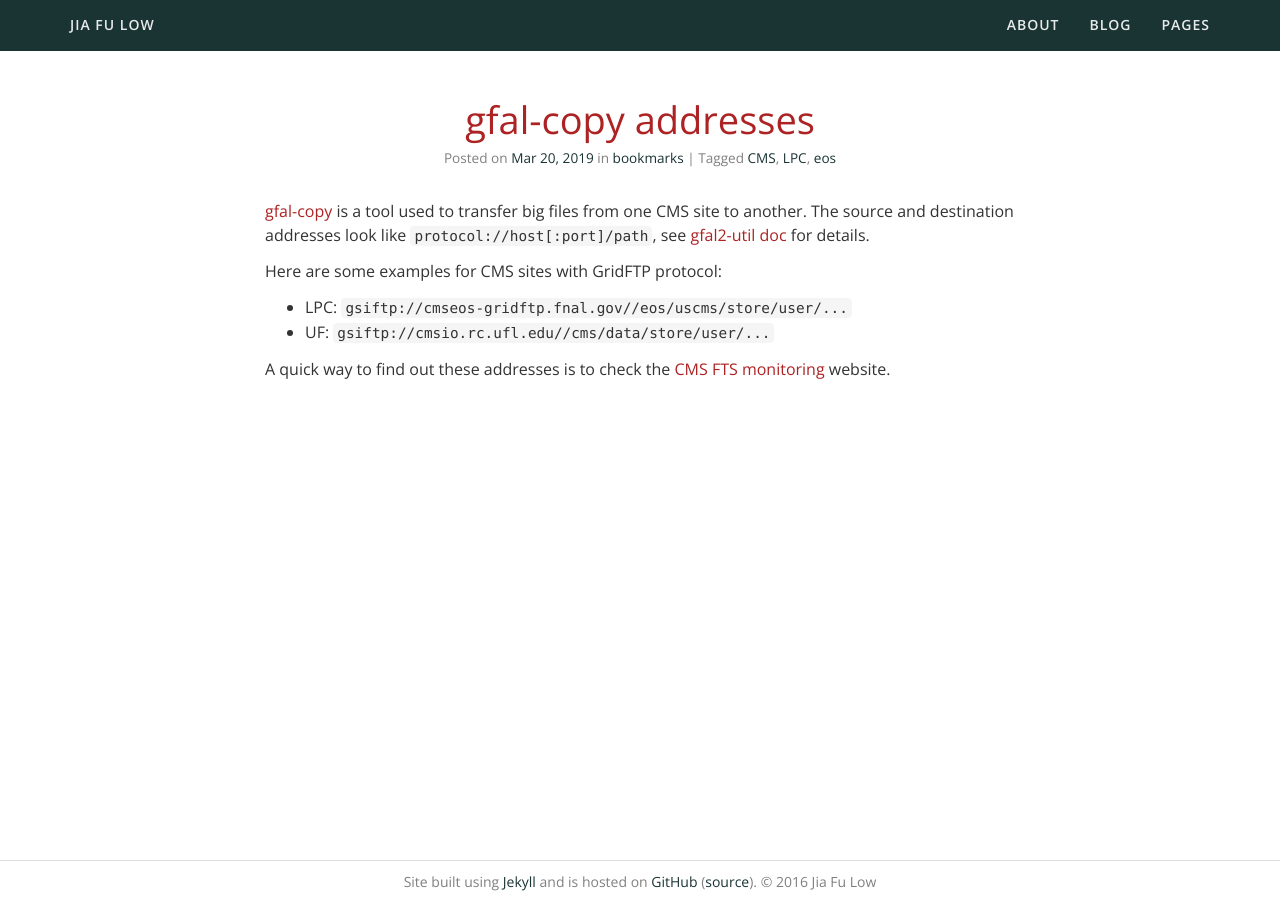
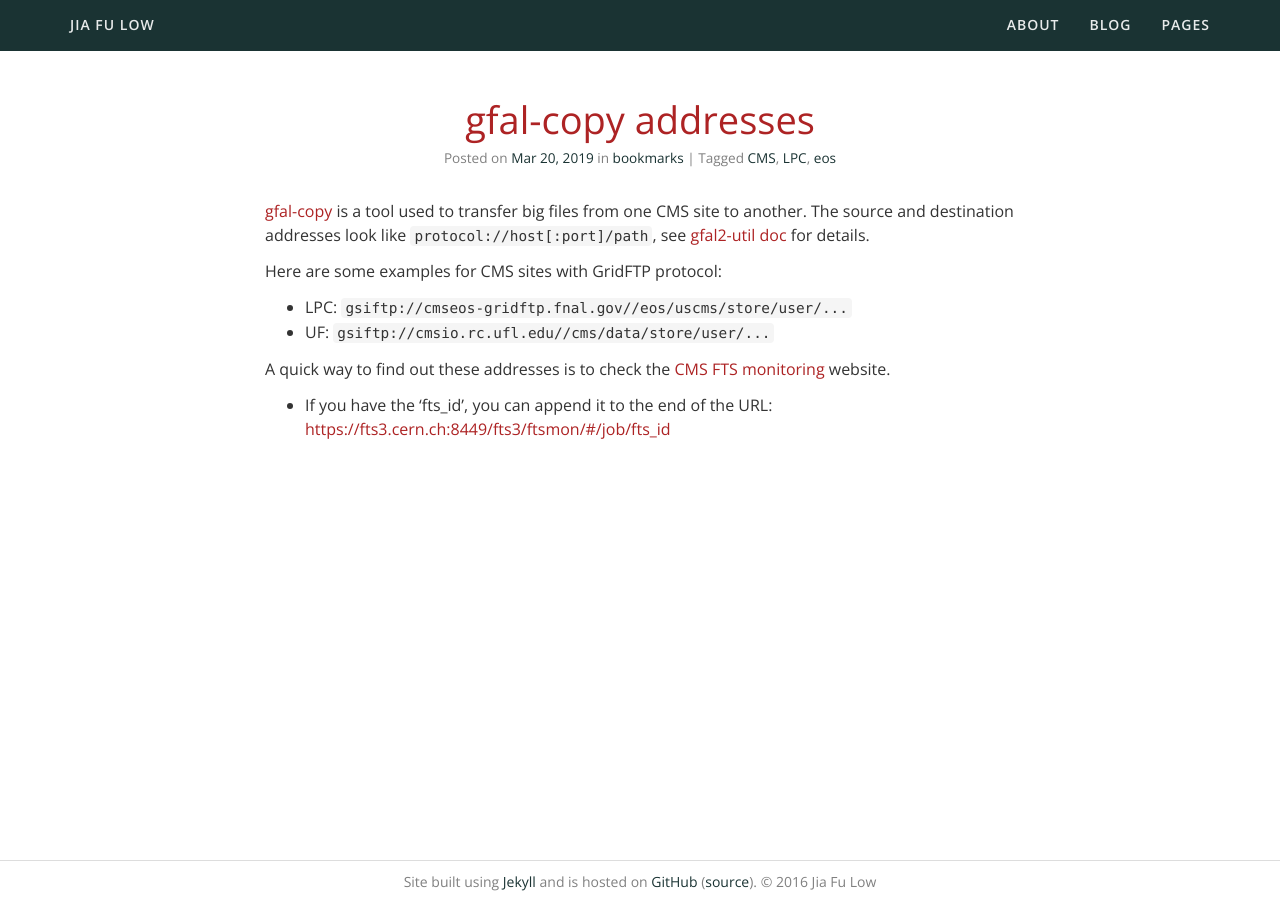
Before and after one commit to jiafulow/jiafulow.github.io, a Jekyll site: the page built from _posts/2019-03-20-gfal-copy-addresses.md, in a window 1280 px wide. Built offline with Jekyll 4.4.1, drawn with Linux system fonts in a browser that asks for light colours; a style sheet for code colours, icons or effects is not loaded.

Commit message:
Create _posts/2019-04-19-crab-rerun-failed-jobs.md

```diff
--- a/_posts/2019-03-20-gfal-copy-addresses.md
+++ b/_posts/2019-03-20-gfal-copy-addresses.md
@@ -14,3 +14,5 @@ Here are some examples for CMS sites with GridFTP protocol:
 - UF: `gsiftp://cmsio.rc.ufl.edu//cms/data/store/user/...`
 
 A quick way to find out these addresses is to check the [CMS FTS monitoring](https://fts3.cern.ch:8449/fts3/ftsmon/#/) website.
+
+- If you have the 'fts_id', you can append it to the end of the URL: <https://fts3.cern.ch:8449/fts3/ftsmon/#/job/fts_id>
```
Also changed, not shown: _posts/2019-04-19-crab-rerun-failed-jobs.md (added, +13 -0 lines).
